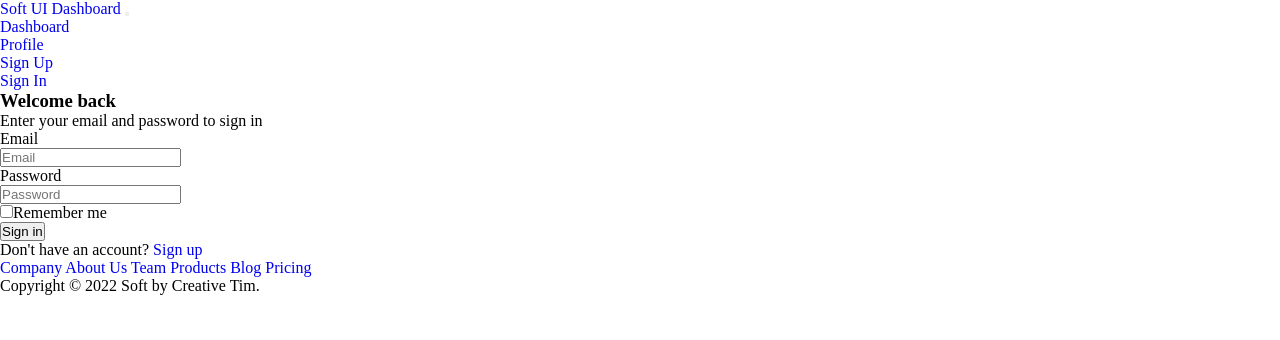
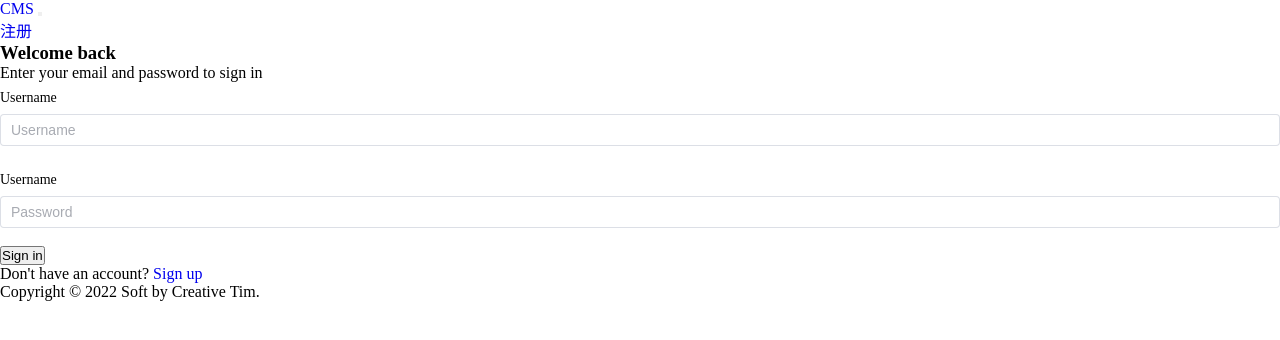
Before and after one commit to Waite0603/vue3-ts-cms, a Vue app: page / in a window 1280 px wide. Shown: the top 340 px of the page. Built offline with nearby package versions, Linux system fonts and the light colour scheme.

Commit message:
✨ feat: 登录功能初步完成

```diff
--- a/package.json
+++ b/package.json
@@ -14,6 +14,7 @@
     "bootstrap": "^5.3.2",
     "core-js": "^3.8.3",
     "element-plus": "^2.4.4",
+    "md5js": "^1.0.7",
     "vue": "^3.2.13",
     "vue-router": "^4.0.3"
   },
--- a/src/api/admin.ts
+++ b/src/api/admin.ts
@@ -1,6 +1,29 @@
 import { $post } from '../utils/request'
+import { ElMessage } from 'element-plus'
+// import { md5 } from 'md5js'
 
-export const $Login = (params: object) => {
-  const res = $post('/admin/login', params)
-  console.log(res)
+interface LoginParams {
+  username: string
+  password: string
 }
+
+export const $Login = async (params: LoginParams) => {
+  // md5加密
+  // params.password = md5(params.password, 32)
+  const res = await $post('/api/login', params)
+  const data = res.data
+  if (data.code === 200) {
+    // 登录成功，将token存入sessionStorage
+    // 在关闭浏览器后，sessionStorage中的数据会被清除
+    sessionStorage.setItem('token', data.token)
+    ElMessage.success('登录成功')
+
+    // 返回true，表示登录成功, 用于路由守卫切换路由
+    return true
+  } else {
+    console.log(data.msg)
+    ElMessage.error(data.msg)
+  }
+
+  return false
+}
--- a/src/utils/request.ts
+++ b/src/utils/request.ts
@@ -6,6 +6,40 @@ const service = axio.create({
   baseURL: baseURL_dev,
   timeout: 3000
 })
+
+// 请求拦截器
+service.interceptors.request.use(function (config) {
+  // 在发送请求之前做些什么
+  const token = sessionStorage.getItem('token')
+  if (token) {
+    config.headers['Authorization'] = token
+    console.log(token)
+  }
+  return config
+})
+
+// 响应拦截器
+service.interceptors.response.use(
+  function (response) {
+    // 对响应数据做点什么
+    // const res = response.data
+    // if (res.code !== 200) {
+    //   // 401: token 过期
+    //   if (res.code === 401) {
+    //     // 重新登录
+    //     // location.reload()
+    //   }
+    //   return Promise.reject(res.message || 'error')
+    // } else {
+    //   return response
+    // }
+    return response
+  },
+  function (error) {
+    // 对响应错误做点什么
+    return Promise.reject(error)
+  }
+)
 
 // 封装 get 请求
 export const $get = async (url: string, params: object = {}) => {
--- a/src/views/UserLogin.vue
+++ b/src/views/UserLogin.vue
@@ -7,9 +7,7 @@
           class="navbar navbar-expand-lg blur blur-rounded top-0 z-index-3 shadow position-absolute my-3 py-2 start-0 end-0 mx-4"
         >
           <div class="container-fluid">
-            <a class="navbar-brand font-weight-bolder ms-lg-0 ms-3" href="../pages/dashboard.html">
-              Soft UI Dashboard
-            </a>
+            <a class="navbar-brand font-weight-bolder ms-lg-0 ms-3" href="../pages/dashboard.html"> CMS </a>
             <button
               class="navbar-toggler shadow-none ms-2"
               type="button"
@@ -18,42 +16,16 @@
               aria-controls="navigation"
               aria-expanded="false"
               aria-label="Toggle navigation"
-            >
-              <span class="navbar-toggler-icon mt-2">
-                <span class="navbar-toggler-bar bar1"></span>
-                <span class="navbar-toggler-bar bar2"></span>
-                <span class="navbar-toggler-bar bar3"></span>
-              </span>
-            </button>
-            <div class="collapse navbar-collapse" id="navigation">
-              <ul class="navbar-nav mx-auto">
+            ></button>
+            <div>
+              <ul class="navbar-nav mx-auto"></ul>
+              <ul class="navbar-nav">
                 <li class="nav-item">
                   <a
-                    class="nav-link d-flex align-items-center me-2 active"
-                    aria-current="page"
-                    href="../pages/dashboard.html"
+                    href="https://www.creative-tim.com/product/soft-ui-dashboard"
+                    class="btn btn-sm btn-round mb-0 me-1 bg-gradient-info"
+                    >注册</a
                   >
-                    <i class="fa fa-chart-pie opacity-6 text-dark me-1"></i>
-                    Dashboard
-                  </a>
-                </li>
-                <li class="nav-item">
-                  <a class="nav-link me-2" href="../pages/profile.html">
-                    <i class="fa fa-user opacity-6 text-dark me-1"></i>
-                    Profile
-                  </a>
-                </li>
-                <li class="nav-item">
-                  <a class="nav-link me-2" href="../pages/sign-up.html">
-                    <i class="fas fa-user-circle opacity-6 text-dark me-1"></i>
-                    Sign Up
-                  </a>
-                </li>
-                <li class="nav-item">
-                  <a class="nav-link me-2" href="../pages/sign-in.html">
-                    <i class="fas fa-key opacity-6 text-dark me-1"></i>
-                    Sign In
-                  </a>
                 </li>
               </ul>
             </div>
@@ -65,7 +37,7 @@
   </div>
   <main class="main-content mt-0">
     <section>
-      <div class="page-header min-vh-75">
+      <div class="page-header min-vh-85">
         <div class="container">
           <div class="row">
             <div class="col-xl-4 col-lg-5 col-md-6 d-flex flex-column mx-auto">
@@ -75,49 +47,42 @@
                   <p class="mb-0">Enter your email and password to sign in</p>
                 </div>
                 <div class="card-body">
-                  <form role="form">
-                    <label>Email</label>
-                    <div class="mb-3">
-                      <input
-                        type="email"
-                        class="form-control"
-                        placeholder="Email"
-                        aria-label="Email"
-                        aria-describedby="email-addon"
-                      />
+                  <el-form ref="ruleFormRef" :model="loginFrom" :rules="rules" label-position="top">
+                    <el-form-item prop="username" rule="username">
+                      <label>Username</label>
+                      <el-input v-model="loginFrom.username" placeholder="Username"></el-input>
+                    </el-form-item>
+                    <el-form-item prop="password">
+                      <label>Username</label>
+                      <el-input
+                        v-model="loginFrom.password"
+                        type="password"
+                        placeholder="Password"
+                        @keyup.enter="onSubmit(ruleFormRef)"
+                      ></el-input>
+                    </el-form-item>
+                    <div class="text-center">
+                      <button type="button" class="btn bg-gradient-info w-100 mt-4 mb-0" @click="onSubmit(ruleFormRef)">
+                        Sign in
+                      </button>
                     </div>
-                    <label>Password</label>
-                    <div class="mb-3">
-                      <input
-                        type="email"
-                        class="form-control"
-                        placeholder="Password"
-                        aria-label="Password"
-                        aria-describedby="password-addon"
-                      />
-                    </div>
-                    <div class="form-check form-switch">
-                      <input class="form-check-input" type="checkbox" id="rememberMe" />
-                      <label class="form-check-label" for="rememberMe">Remember me</label>
-                    </div>
-                    <div class="text-center">
-                      <button type="button" class="btn bg-gradient-info w-100 mt-4 mb-0">Sign in</button>
-                    </div>
-                  </form>
-                </div>
-                <div class="card-footer text-center pt-0 px-lg-2 px-1">
-                  <p class="mb-4 text-sm mx-auto">
-                    Don't have an account?
-                    <a href="javascript:;" class="text-info text-gradient font-weight-bold">Sign up</a>
-                  </p>
+                  </el-form>
+                  <div class="card-footer text-center pt-0 px-lg-2 px-1">
+                    <p class="mb-4 text-sm mx-auto">
+                      Don't have an account?
+                      <a href="javascript:;" class="text-info text-gradient font-weight-bold">Sign up</a>
+                    </p>
+                  </div>
                 </div>
               </div>
             </div>
             <div class="col-md-6">
               <div class="oblique position-absolute top-0 h-100 d-md-block d-none me-n8">
                 <div
-                  class="oblique-image bg-cover position-absolute fixed-top ms-auto h-100 z-index-0 ms-n6"
-                  :style="{ backgroundImage: `url(${require('../assets/img/curved-images/curved6.jpg')})` }"
+                  class="position-relative bg-gradient-primary h-100 m-3 px-7 border-radius-lg d-flex flex-column justify-content-center overflow-hidden"
+                  :style="{
+                    background: 'linear-gradient(to right, #9fe1fa, #f4edc9)'
+                  }"
                 ></div>
               </div>
             </div>
@@ -130,16 +95,6 @@
   <footer class="footer py-5">
     <div class="container">
       <div class="row">
-        <div class="col-lg-8 mb-4 mx-auto text-center">
-          <a href="javascript:;" target="_blank" class="text-secondary me-xl-5 me-3 mb-sm-0 mb-2"> Company </a>
-          <a href="javascript:;" target="_blank" class="text-secondary me-xl-5 me-3 mb-sm-0 mb-2"> About Us </a>
-          <a href="javascript:;" target="_blank" class="text-secondary me-xl-5 me-3 mb-sm-0 mb-2"> Team </a>
-          <a href="javascript:;" target="_blank" class="text-secondary me-xl-5 me-3 mb-sm-0 mb-2"> Products </a>
-          <a href="javascript:;" target="_blank" class="text-secondary me-xl-5 me-3 mb-sm-0 mb-2"> Blog </a>
-          <a href="javascript:;" target="_blank" class="text-secondary me-xl-5 me-3 mb-sm-0 mb-2"> Pricing </a>
-        </div>
-      </div>
-      <div class="row">
         <div class="col-8 mx-auto text-center mt-1">
           <p class="mb-0 text-secondary">Copyright © 2022 Soft by Creative Tim.</p>
         </div>
@@ -147,3 +102,43 @@
     </div>
   </footer>
 </template>
+
+<script setup lang="ts">
+import { reactive, ref } from 'vue'
+import type { FormInstance, FormRules } from 'element-plus'
+import { useRouter } from 'vue-router'
+
+import { $Login } from '@/api/admin'
+
+// ruleFormRef 作用是获取表单实例
+const ruleFormRef = ref<FormInstance>()
+const router = useRouter()
+
+const loginFrom = reactive({
+  username: '',
+  password: ''
+})
+
+const rules = reactive<FormRules<typeof loginFrom>>({
+  username: [{ required: true, message: 'Please input username', trigger: 'blur' }],
+  password: [{ required: true, message: 'Please input password', trigger: 'blur' }]
+})
+
+const onSubmit = (formEl: FormInstance | undefined) => {
+  if (!formEl) return
+  formEl.validate(async (valid) => {
+    if (valid) {
+      // 请求登录接口
+      // 异步为了等待接口返回数据
+      const res = await $Login(loginFrom)
+      if (res) {
+        // 登录成功后跳转到首页
+        router.push({ path: '/index' })
+      }
+    } else {
+      console.log('error submit!')
+      return false
+    }
+  })
+}
+</script>
```
Also changed, not shown: 1 other file (tests, documents, lock files or other folders).
